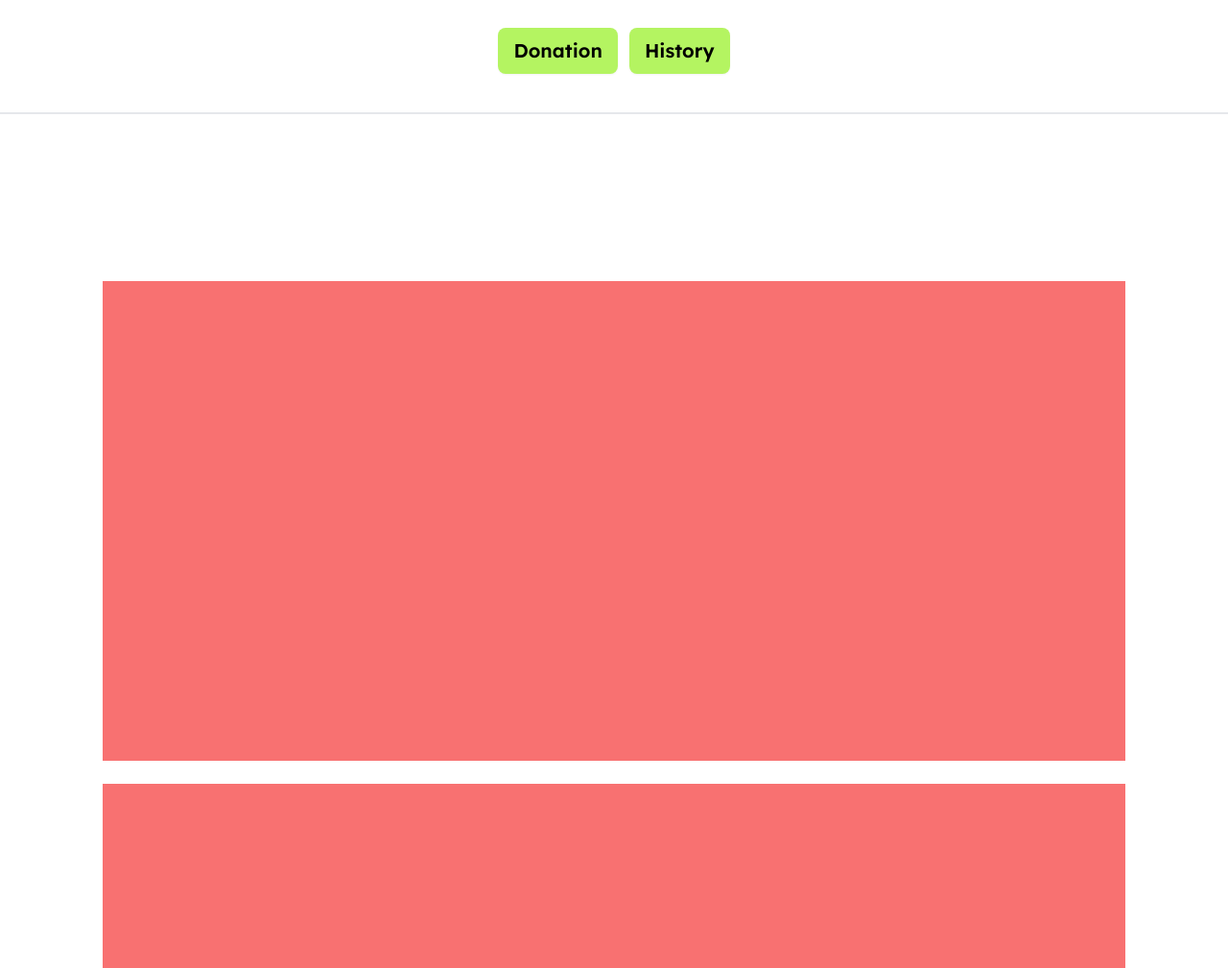
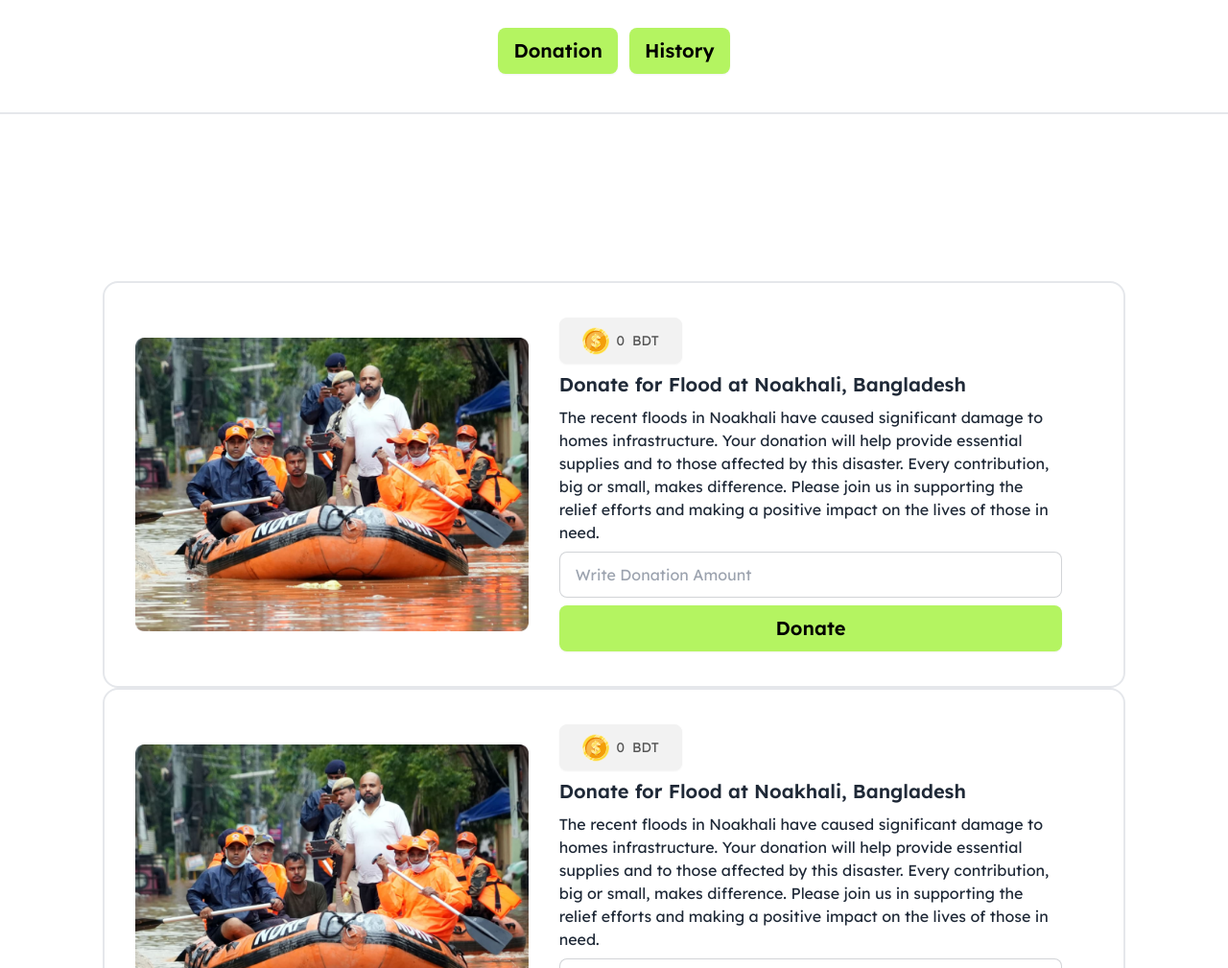
Before and after one commit to SubhaeSadeek/Bres9-A5, a plain HTML site: page index.html in a window 1280 px wide. Shown: the part 91-1100 px from the top of the page at 96% size. Drawn offline with nearby package versions, Linux system fonts and the light colour scheme.

Commit message:
blog page design completed

```diff
--- a/index.html
+++ b/index.html
@@ -11,7 +11,7 @@
 			type="text/css"
 		/>
 		<script src="https://cdn.tailwindcss.com"></script>
-		<!-- Lexen google font -->
+		<!-- Lexend google font -->
 		<style>
 			@import url("https://fonts.googleapis.com/css2?family=Lexend:wght@100..900&family=Manrope:wght@200..800&family=Poppins:ital,wght@0,100;0,200;0,300;0,400;0,500;0,600;0,700;0,800;0,900;1,100;1,200;1,300;1,400;1,500;1,600;1,700;1,800;1,900&display=swap");
 
@@ -57,7 +57,7 @@
 			<!-- header buttons section starts -->
 			<div
 				id="header-btn-container"
-				class="pt-20 fixed w-full bg-white border-b-2"
+				class="pt-20 fixed w-full bg-white border-b-2 z-40"
 			>
 				<div
 					id="header-btns"
@@ -76,19 +76,96 @@
 				</div>
 			</div>
 		</header>
-		<main class="pt-96">
-			<div
-				class="h-[500px] bg-red-400 mb-6 border-solid border-green-300 w-10/12 mx-auto"
-			></div>
-			<div
-				class="h-[500px] bg-red-400 mb-6 border-solid border-green-300 w-10/12 mx-auto"
-			></div>
-			<div
-				class="h-[500px] bg-red-400 mb-6 border-solid border-green-300 w-10/12 mx-auto"
-			></div>
-			<div
-				class="h-[500px] bg-red-400 mb-6 border-solid border-green-300 w-10/12 mx-auto"
-			></div>
+
+		<!-- MAIN section starts here -->
+		<!-- *********************** -->
+
+		<main class="pt-96 w-10/12 mx-auto">
+			<!-- Donation card  section start here-->
+			<section id="donation">
+				<!-- Noakhali flood apeal -->
+				<div class="card card-side border-2 px-8 py-1">
+					<figure class="w-[200%]">
+						<img
+							src="./assets/noakhali.png"
+							alt="releig activities by boat with many volunteer on board"
+						/>
+					</figure>
+					<div class="card-body">
+						<button class="btn px-4 w-32 text-[#111111]/70 font-normal">
+							<img src="/assets/coin.png" alt="coin emoji" /><span>0</span>BDT
+						</button>
+						<h2 class="card-title">Donate for Flood at Noakhali, Bangladesh</h2>
+						<p class="font-normal">
+							The recent floods in Noakhali have caused significant damage to
+							homes infrastructure. Your donation will help provide essential
+							supplies and to those affected by this disaster. Every
+							contribution, big or small, makes difference. Please join us in
+							supporting the relief efforts and making a positive impact on the
+							lives of those in need.
+						</p>
+						<div class="card-actions">
+							<input
+								type="text"
+								placeholder="Write Donation Amount"
+								class="input input-bordered w-full"
+							/>
+							<button
+								class="btn font-semibold text-xl text-black bg-[#B4F461] border-none w-full"
+							>
+								Donate
+							</button>
+						</div>
+					</div>
+				</div>
+				<!--  FENI  Relief Appeal -->
+				<div class="card card-side border-2 px-8 py-1">
+					<figure class="w-[200%]">
+						<img
+							src="./assets/noakhali.png"
+							alt="releig activities by boat with many volunteer on board"
+						/>
+					</figure>
+					<div class="card-body">
+						<button class="btn px-4 w-32 text-[#111111]/70 font-normal">
+							<img src="/assets/coin.png" alt="coin emoji" /><span>0</span>BDT
+						</button>
+						<h2 class="card-title">Donate for Flood at Noakhali, Bangladesh</h2>
+						<p class="font-normal">
+							The recent floods in Noakhali have caused significant damage to
+							homes infrastructure. Your donation will help provide essential
+							supplies and to those affected by this disaster. Every
+							contribution, big or small, makes difference. Please join us in
+							supporting the relief efforts and making a positive impact on the
+							lives of those in need.
+						</p>
+						<div class="card-actions">
+							<input
+								type="text"
+								placeholder="Write Donation Amount"
+								class="input input-bordered w-full"
+							/>
+							<button
+								class="btn font-semibold text-xl text-black bg-[#B4F461] border-none w-full"
+							>
+								Donate
+							</button>
+						</div>
+					</div>
+				</div>
+				<!-- Aid  Appeal for Injured in the Quota Movement -->
+			</section>
+			<!-- Doantion card section ends here -->
+			<!-- History secton STARTS here -->
+			<section id="history" class="pt-48">
+				<div class="card border-2">
+				<div class="card border-1 border-[#111111]/10">
+					<div class="card-body">
+						<h2 class="card-title"><span></span> Taka donated for Flood at Noakhali, Bangladesh</h2>
+						<p class="bg-slate-100 p-2 rounded-xl">Local time</p>
+					</div>
+				</div>
+			</section>
 		</main>
 
 		<script src="./js/utilities.js"></script>
--- a/js/dom.js
+++ b/js/dom.js
@@ -1,5 +1,5 @@
 const navSection = document.getElementById('nav-section');
 const headerBtnContainer = document.getElementById('header-btn-container')
 
-scrollEffect(navSection, 'bg-transparent');
-scrollEffect(headerBtnContainer, 'bg-[#F9F7F3]/70');
+scrollEffect(navSection, 'bg-[#F9F7F3]/80');
+scrollEffect(headerBtnContainer, 'bg-[#B4F461]/20');
```
Also changed, not shown: blog.html (+56 -1 lines).
